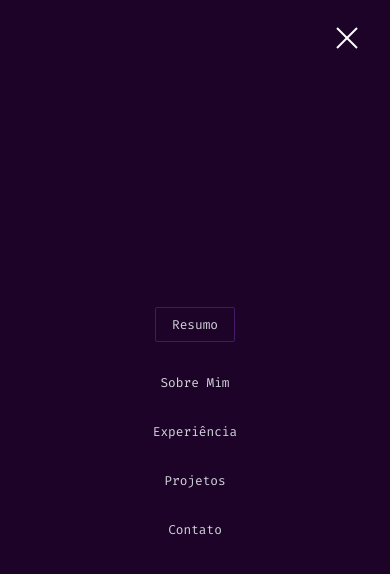
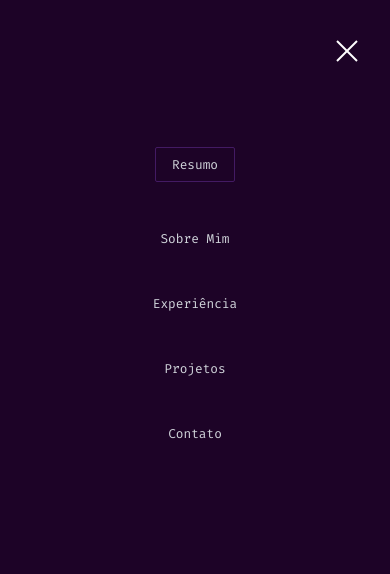
Before and after one commit to icadorin/portfolio, a React (Vite) app: page / in a window 390 px wide. Both pictures are taken after a click on the button "Abrir menu". Shown: the top 574 px of the page. Built offline with nearby package versions, Linux system fonts and the light colour scheme.

Commit message:
Improvements layout for smaller screen

```diff
--- a/src/components/layout/Header.tsx
+++ b/src/components/layout/Header.tsx
@@ -1,41 +1,22 @@
-import React, { useState, useRef, useEffect } from 'react';
+import React, { useState, useEffect } from 'react';
 import { CustomHamburgerIcon } from '../icons/CustomHamburgerIcon';
 import { CustomCloseIcon } from '../icons/CustomCloseIcon';
 import { useHeaderScroll } from '../../hooks/useHeaderScroll';
-import { useMenuScrollControl } from '../../hooks/useMenuScrollControl';
 import { HeaderProps } from '../../types/header';
 import { navItems } from './navItems';
 import '../../styles/header.css';
 
 const Header: React.FC<HeaderProps> = ({ scrollToSection }) => {
-  const { isVisible, hasShadow, setIsProgrammaticScroll } = useHeaderScroll();
+  const { isVisible, hasShadow, isAtTop, setIsProgrammaticScroll } =
+    useHeaderScroll();
   const [isMenuOpen, setIsMenuOpen] = useState(false);
-  const menuRef = useRef<HTMLDivElement>(null);
-
-  useMenuScrollControl(isMenuOpen);
 
   useEffect(() => {
-    const menu = menuRef.current;
-    if (!menu || !isMenuOpen) return;
-
-    const handleScroll = () => {
-      const buffer = 5;
-
-      if (menu.scrollTop + menu.clientHeight >= menu.scrollHeight - buffer) {
-        menu.scrollTop = menu.scrollHeight - menu.clientHeight;
-      }
-
-      if (menu.scrollTop <= buffer) {
-        menu.scrollTop = 0;
-      }
-    };
-
-    menu.addEventListener('scroll', handleScroll, { passive: true });
-    return () => menu.removeEventListener('scroll', handleScroll);
+    document.body.classList.toggle('no-scroll', isMenuOpen);
+    return () => document.body.classList.remove('no-scroll');
   }, [isMenuOpen]);
 
   const navigateToSection = (sectionId: string) => {
-    setIsMenuOpen(false);
     setIsProgrammaticScroll(true);
     scrollToSection(sectionId);
 
@@ -44,28 +25,31 @@ const Header: React.FC<HeaderProps> = ({ scrollToSection }) => {
     }
   };
 
+  const handleMenuClick = (sectionId: string) => {
+    setIsMenuOpen(false);
+    navigateToSection(sectionId);
+  };
+
   return (
     <header
-      className={`header ${isVisible ? 'visible' : 'hidden'} ${hasShadow ? 'shadow' : ''}`}
+      className={`header ${isVisible ? 'visible' : 'hidden'} ${
+        hasShadow ? 'shadow' : ''
+      } ${isAtTop ? 'at-top' : ''}`}
     >
       <button
         className="hamburger-btn"
         onClick={() => setIsMenuOpen((prev) => !prev)}
-        aria-label={isMenuOpen ? 'Fechar menu' : 'Abrir menu'}
+        aria-label="Abrir menu"
       >
         {isMenuOpen ? <CustomCloseIcon /> : <CustomHamburgerIcon />}
       </button>
 
-      <nav
-        ref={menuRef}
-        className={`nav-links ${isMenuOpen ? 'open' : ''}`}
-        aria-hidden={!isMenuOpen}
-      >
+      <nav className={`nav-links ${isMenuOpen ? 'open' : ''}`}>
         {navItems.map(({ id, label, isPrimary }) => (
           <button
             key={id}
             className={isPrimary ? 'btn-resume' : ''}
-            onClick={() => navigateToSection(id)}
+            onClick={() => handleMenuClick(id)}
             aria-label={`Ir para ${label}`}
           >
             {label}
--- a/src/hooks/useHeaderScroll.ts
+++ b/src/hooks/useHeaderScroll.ts
@@ -3,6 +3,7 @@ import { useState, useEffect, useRef } from 'react';
 export function useHeaderScroll() {
   const [isVisible, setIsVisible] = useState(true);
   const [hasShadow, setHasShadow] = useState(false);
+  const [isAtTop, setIsAtTop] = useState(true);
   const lastScrollY = useRef(0);
   const isProgrammaticScroll = useRef(false);
 
@@ -11,6 +12,7 @@ export function useHeaderScroll() {
     const scrolledDown = currentScrollY > lastScrollY.current;
     const nearTop = currentScrollY < 30;
 
+    setIsAtTop(currentScrollY === 0);
     const shouldBeVisible = !scrolledDown || nearTop;
     setIsVisible(shouldBeVisible);
 
@@ -27,6 +29,7 @@ export function useHeaderScroll() {
   return {
     isVisible,
     hasShadow,
+    isAtTop,
     isProgrammaticScroll,
     setIsProgrammaticScroll: (value: boolean) => {
       isProgrammaticScroll.current = value;
--- a/src/hooks/useMenuScrollControl.ts
+++ /dev/null
@@ -1,19 +0,0 @@
-import { useEffect } from 'react';
-
-export const useMenuScrollControl = (isMenuOpen: boolean) => {
-  useEffect(() => {
-    if (isMenuOpen) {
-      const scrollY = window.scrollY;
-      document.body.style.position = 'fixed';
-      document.body.style.top = `-${scrollY}px`;
-      document.body.style.width = '100%';
-
-      return () => {
-        document.body.style.position = '';
-        document.body.style.top = '';
-        document.body.style.width = '';
-        window.scrollTo(0, parseInt(scrollY.toString()));
-      };
-    }
-  }, [isMenuOpen]);
-};
--- a/src/styles/about.css
+++ b/src/styles/about.css
@@ -141,3 +141,18 @@
     margin-top: 3rem;
   }
 }
+
+@media (max-width: 576px) {
+  .profile-description {
+    font-size: 0.9rem;
+  }
+
+  .tech,
+  .tech-underline {
+    font-size: 0.8rem;
+  }
+
+  .highlight {
+    font-size: 0.9rem;
+  }
+}
--- a/src/styles/contact.css
+++ b/src/styles/contact.css
@@ -109,4 +109,8 @@
   .contact {
     padding: 0 3%;
   }
+
+  .contact-description {
+    font-size: 0.9rem;
+  }
 }
--- a/src/styles/global.css
+++ b/src/styles/global.css
@@ -32,7 +32,10 @@ p {
   height: 100vh;
 }
 
-section:not(:first-child) {
+#about,
+#experience,
+#projects,
+#contact {
   padding-top: 5rem;
   padding-bottom: 5rem;
 }
@@ -86,3 +89,16 @@ section:not(:first-child) {
     padding-bottom: 1.4rem;
   }
 }
+
+@media (max-width: 576px) {
+  .section-about,
+  .section-experience,
+  .section-projects,
+  .section-contact {
+    font-size: 1.6rem;
+  }
+
+  #about {
+    padding-top: 0;
+  }
+}
--- a/src/styles/header.css
+++ b/src/styles/header.css
@@ -7,10 +7,16 @@
   top: 0;
   background-color: #1d0327d5;
   padding: 1.1rem 0.5rem;
-  transition: all 0.3s ease-in-out;
+  transition:
+    all 0.3s ease-in-out,
+    margin-top 0.3s ease-in-out;
   z-index: 1000;
   transform: translateY(0);
   box-shadow: none;
+}
+
+.header.at-top {
+  margin-top: 1.2rem;
 }
 
 .header.hidden {
@@ -65,6 +71,13 @@
   border-color: rgb(107, 52, 151);
 }
 
+.no-scroll {
+  overflow: hidden;
+  position: fixed;
+  width: 100%;
+  height: 100%;
+}
+
 @media (min-width: 1920px) {
   .header {
     padding: 1.8rem 1rem;
@@ -73,7 +86,7 @@
 
 @media (max-width: 768px) {
   .header {
-    padding: 1.4rem 0.5rem;
+    padding: 1rem 0.5rem;
   }
 
   .hamburger-btn {
@@ -97,23 +110,10 @@
     height: 100vh;
     background: #1d0327;
     flex-direction: column;
-    justify-content: center;
+    justify-content: flex-start;
     align-items: center;
-    gap: 2rem;
+    gap: 3rem;
     z-index: 1000;
-    overflow-y: auto;
-    overscroll-behavior: contain;
-  }
-
-  .btn-resume {
-    padding: 0.5rem 1rem;
-    border-radius: 4px;
-  }
-
-  .no-scroll {
-    overflow: hidden;
-    position: fixed;
-    width: 100%;
-    height: 100%;
+    padding-top: 8rem;
   }
 }
--- a/src/styles/projects.css
+++ b/src/styles/projects.css
@@ -59,14 +59,8 @@
 .card::before {
   content: '';
   position: absolute;
-  top: 0;
-  left: 0;
-  right: 0;
   height: 2px;
-  border: 1px solid #00d5ff;
-  background: #00d5ff;
-  border-radius: 4px 4px 0 0;
-  filter: drop-shadow(0 0 25px #00d4ff) drop-shadow(0 0 3px #00d4ff);
+  border-radius: 4px;
   z-index: 1;
   pointer-events: none;
 }
@@ -75,7 +69,6 @@
   position: relative;
   width: 100%;
   height: 200px;
-
   overflow: hidden;
 }
 
@@ -185,6 +178,10 @@
   .projects {
     padding: 0 2rem;
   }
+
+  .projects-description {
+    font-size: 0.9rem;
+  }
 }
 
 @media (max-width: 480px) {
--- a/src/styles/resume.css
+++ b/src/styles/resume.css
@@ -51,9 +51,19 @@
 }
 
 @media (max-width: 576px) {
+  .resume {
+    justify-content: initial;
+    margin-top: 6rem;
+  }
+
+  .resume-greeting {
+    line-height: 4;
+  }
+
   .resume-name,
   .resume-proficiency {
-    font-size: 2rem;
+    font-size: 2.2rem;
+    line-height: 1.2;
   }
 
   .resume-description,
@@ -62,13 +72,6 @@
   }
 
   .resume-description {
-    font-size: 1.1rem;
+    font-size: 0.9rem;
   }
 }
-
-@media (max-width: 480px) {
-  .resume-name,
-  .resume-proficiency {
-    font-size: 1.8rem;
-  }
-}
```
